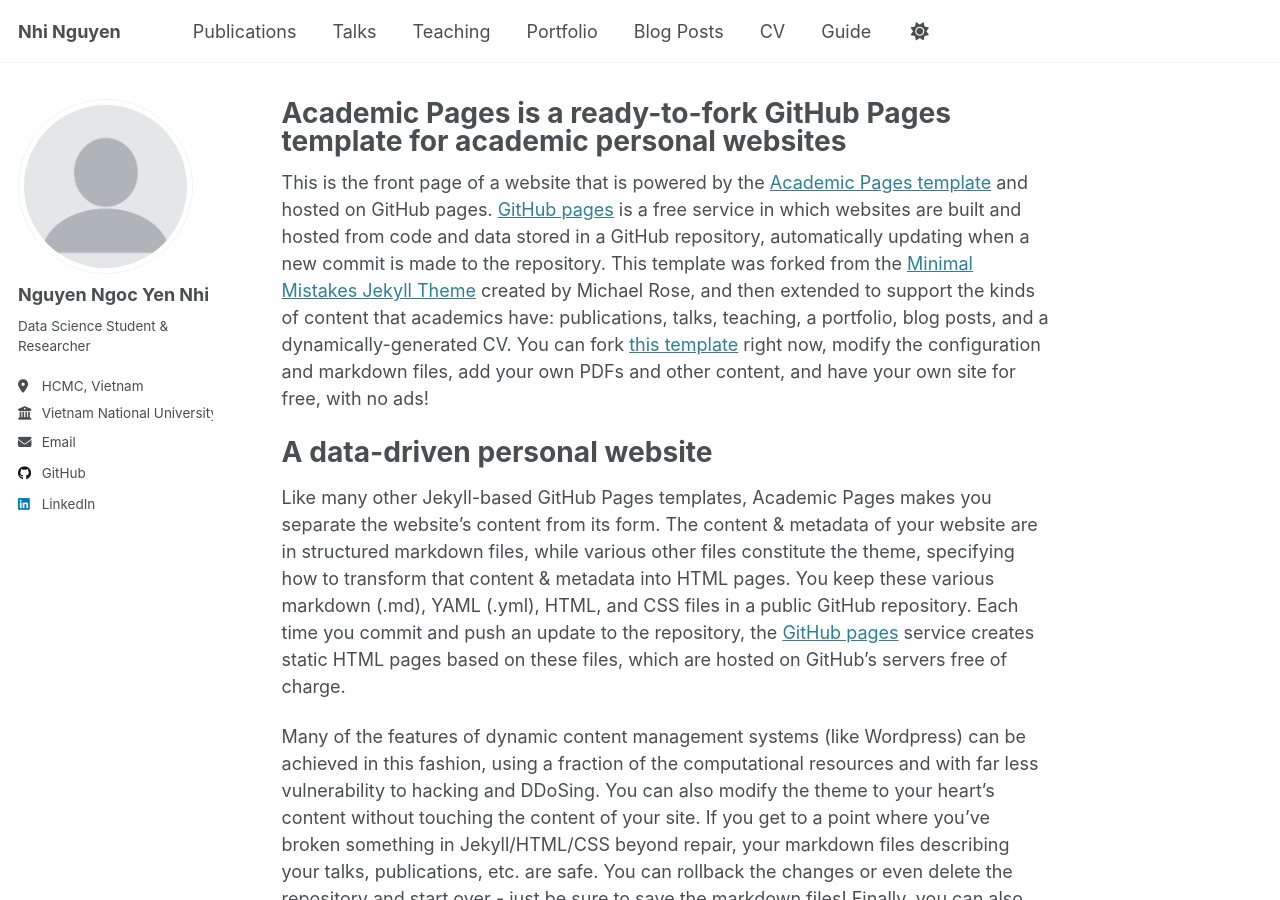
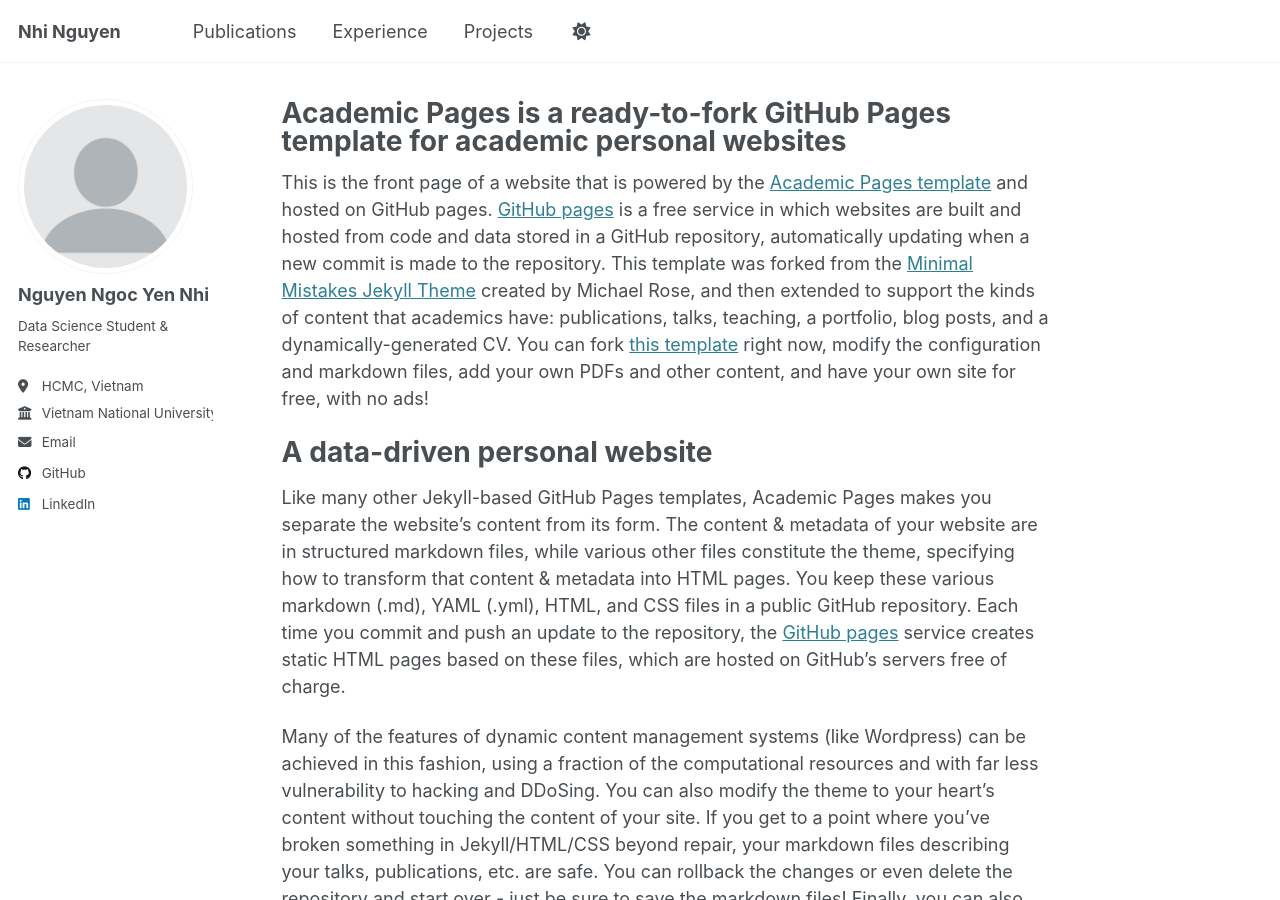
Before and after one commit to dalietnguyen342/dalietnguyen342.github.io, a Jekyll site: the page built from _pages/about.md, in a window 1280 px wide and 900 px high. Built offline with Jekyll 4.4.1, drawn with Linux system fonts in a browser that asks for light colours.

Commit message:
Update navigation.yml

```diff
--- a/_data/navigation.yml
+++ b/_data/navigation.yml
@@ -11,23 +11,23 @@ main:
   - title: "Publications"
     url: /publications/
 
-  - title: "Talks"
+  - title: "Experience"
     url: /talks/
 
-  - title: "Teaching"
-    url: /teaching/
+  # - title: "Experience"
+  #   url: /teaching/
 
-  - title: "Portfolio"
+  - title: "Projects"
     url: /portfolio/
 
-  - title: "Blog Posts"
-    url: /year-archive/
+  # - title: "Blog Posts"
+  #   url: /year-archive/
 
-  - title: "CV"
-    url: /cv/
+  # - title: "CV"
+  #   url: /cv/
 
   # - title: "CV"
   #   url: /cv-json/
 
-  - title: "Guide"
-    url: /markdown/
+  # - title: "Guide"
+  #   url: /markdown/
```
